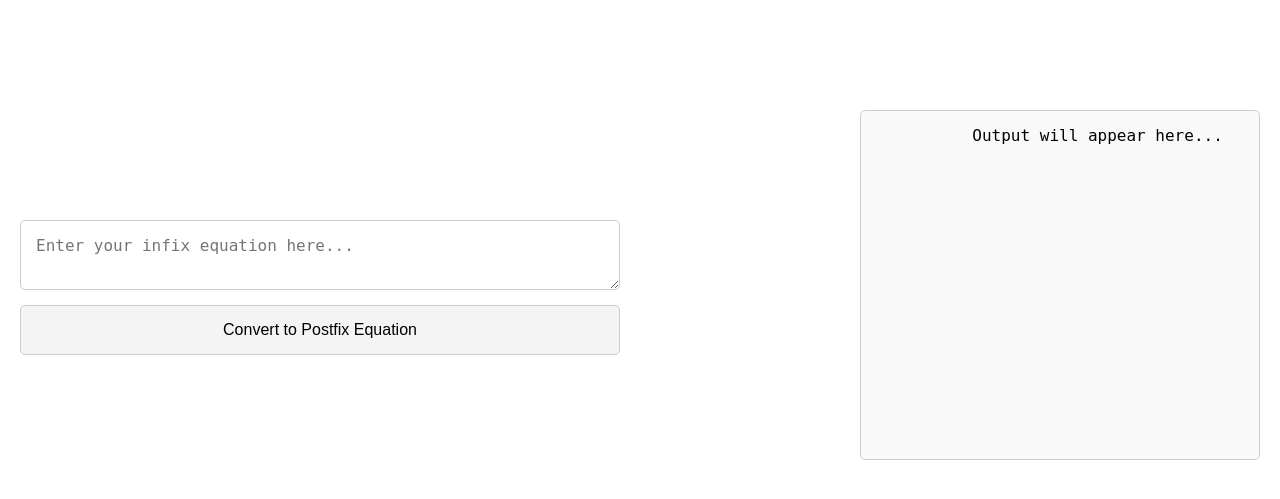
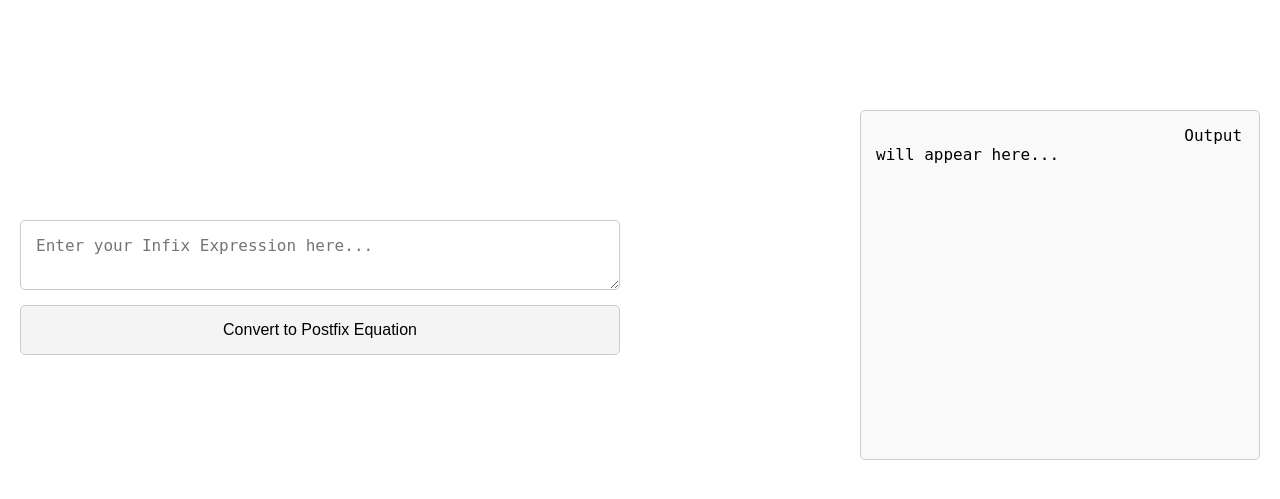
Before and after one commit to chaynedoescode/dsa_website_portfolio, a Flask app: page /stack in a window 1280 px wide. Shown: the part 101-600 px from the top of the page. Run offline with Flask 3, Linux system fonts and the light colour scheme.

```diff
--- a/templates/STACK.html
+++ b/templates/STACK.html
@@ -28,7 +28,7 @@
           <textarea
             id="input-area"
             name="input"
-            placeholder="Enter your infix equation here..."
+            placeholder="Enter your Infix Expression here..."
           >{{user_input}}</textarea>
           <div class="button-container">
             <button
@@ -45,7 +45,7 @@
       </section>
       <section class="output-section">
         <pre id="output-area" class="output-area">
-          {% if steps %}{{ steps | safe }}{% else %}Output will appear here...{% endif %}
+          {% if steps %}{{ steps | safe }}{% else %}                      Output will appear here...{% endif %}
         </pre>
       </section>
     </div>
```
